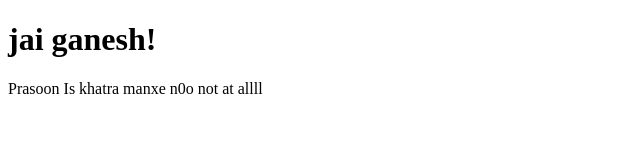
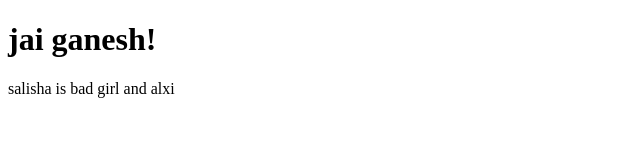
Before and after one commit to prasoonkandel/Book_quote-salisha, a plain HTML site: page index.html in a window 1280 px wide. Shown: the whole page, without its empty margins (0-640 px from the left). Drawn offline with Linux system fonts and the light colour scheme.

Commit message:
more truth

```diff
--- a/index.html
+++ b/index.html
@@ -7,7 +7,7 @@
   </head>
   <body>
     <h1>jai ganesh!</h1>
-    <p>Prasoon Is khatra manxe n0o not at allll</p>
+    <p>salisha is bad girl and alxi</p>
     <form></form>
   </body>
 </html>
```
